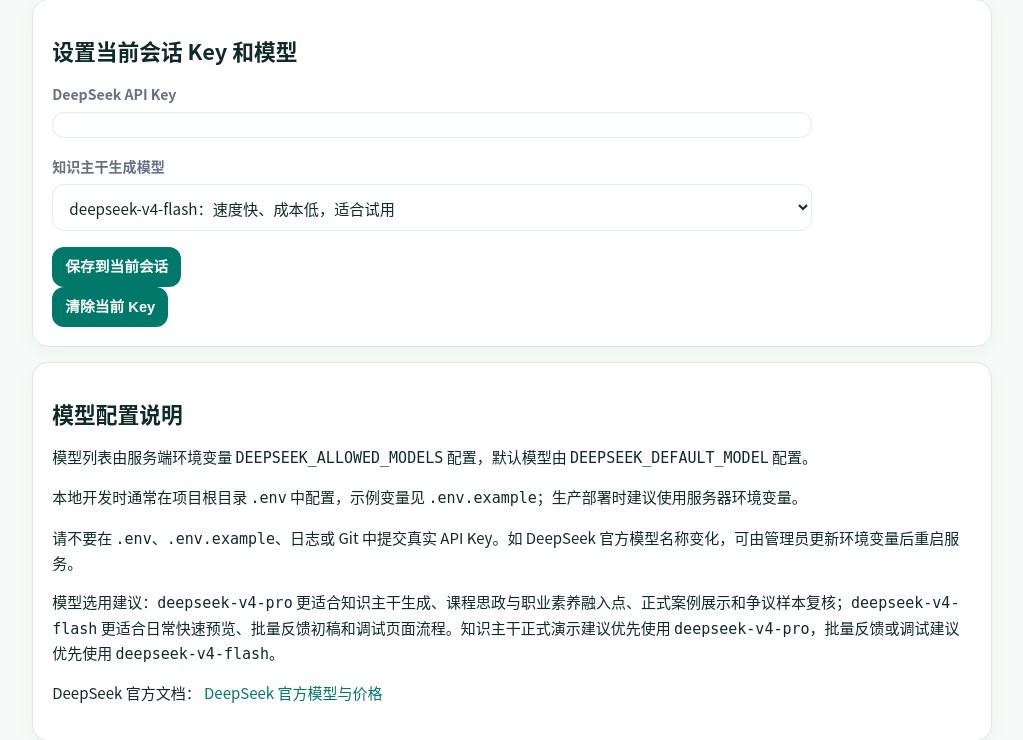
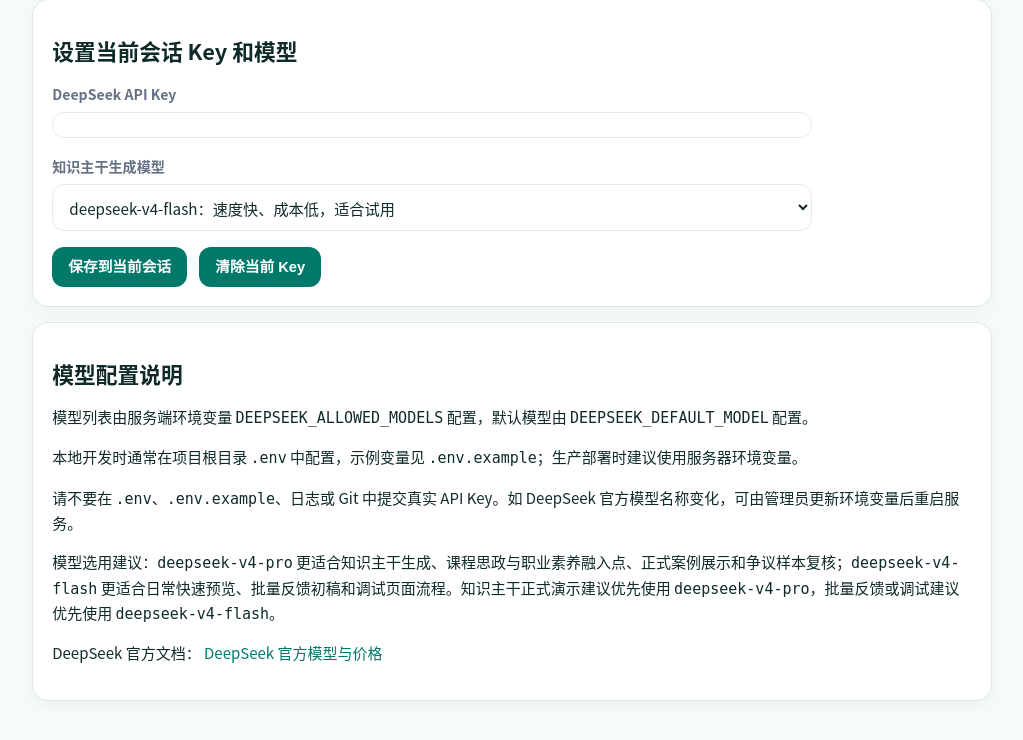
Before and after one commit to myneverlandemmie/ai-guided-teaching-assistant, a FastAPI app: page /ai/settings in a window 1280 px wide. Shown: the part 465-1205 px from the top of the page, without its empty margins (128-1151 px from the left). After the commit the page ends 1171 px from the top, so only its background shows below. Run offline with FastAPI, Linux system fonts and the light colour scheme; some libraries are stand-ins or nearby versions.

Commit message:
fix: align ai settings action buttons

```diff
--- a/backend/app/static/css/app.css
+++ b/backend/app/static/css/app.css
@@ -484,12 +484,21 @@ input[type="file"] { margin: .75rem 0; }
   width: 100%;
 }
 
-.ai-settings-form-actions-v2,
-.ai-settings-clear-form-v2 {
+.ai-settings-actions-v2 {
   display: flex;
   flex-wrap: wrap;
   gap: .75rem;
   align-items: center;
+  margin-top: 1rem;
+}
+
+.ai-settings-actions-v2 form {
+  margin: 0;
+}
+
+.ai-settings-actions-v2 button {
+  min-height: 2.5rem;
+  padding: .62rem 1rem;
 }
 
 .course-center-v2 {
--- a/backend/app/templates/ai_settings.html
+++ b/backend/app/templates/ai_settings.html
@@ -37,7 +37,7 @@
 
 <section class="card">
   <h2>设置当前会话 Key 和模型</h2>
-  <form class="ai-settings-form-v2" method="post" action="/ai/settings">
+  <form id="ai-settings-save-form" class="ai-settings-form-v2" method="post" action="/ai/settings">
     {% if next_path %}
       <input type="hidden" name="next" value="{{ next_path }}">
       <p>保存后将返回：{{ next_path }}</p>
@@ -56,11 +56,13 @@
         {% endfor %}
       </select>
     </div>
-    <div class="ai-settings-form-actions-v2"><button type="submit">保存到当前会话</button></div>
   </form>
-  <form class="ai-settings-clear-form-v2" method="post" action="/ai/settings/clear">
-    <button type="submit">清除当前 Key</button>
-  </form>
+  <div class="ai-settings-actions-v2">
+    <button type="submit" form="ai-settings-save-form">保存到当前会话</button>
+    <form class="ai-settings-clear-form-v2" method="post" action="/ai/settings/clear">
+      <button type="submit">清除当前 Key</button>
+    </form>
+  </div>
 </section>
 
 <section class="card">
```
Also changed, not shown: backend/tests/test_course_plan_pages.py (+2 -0 lines).
